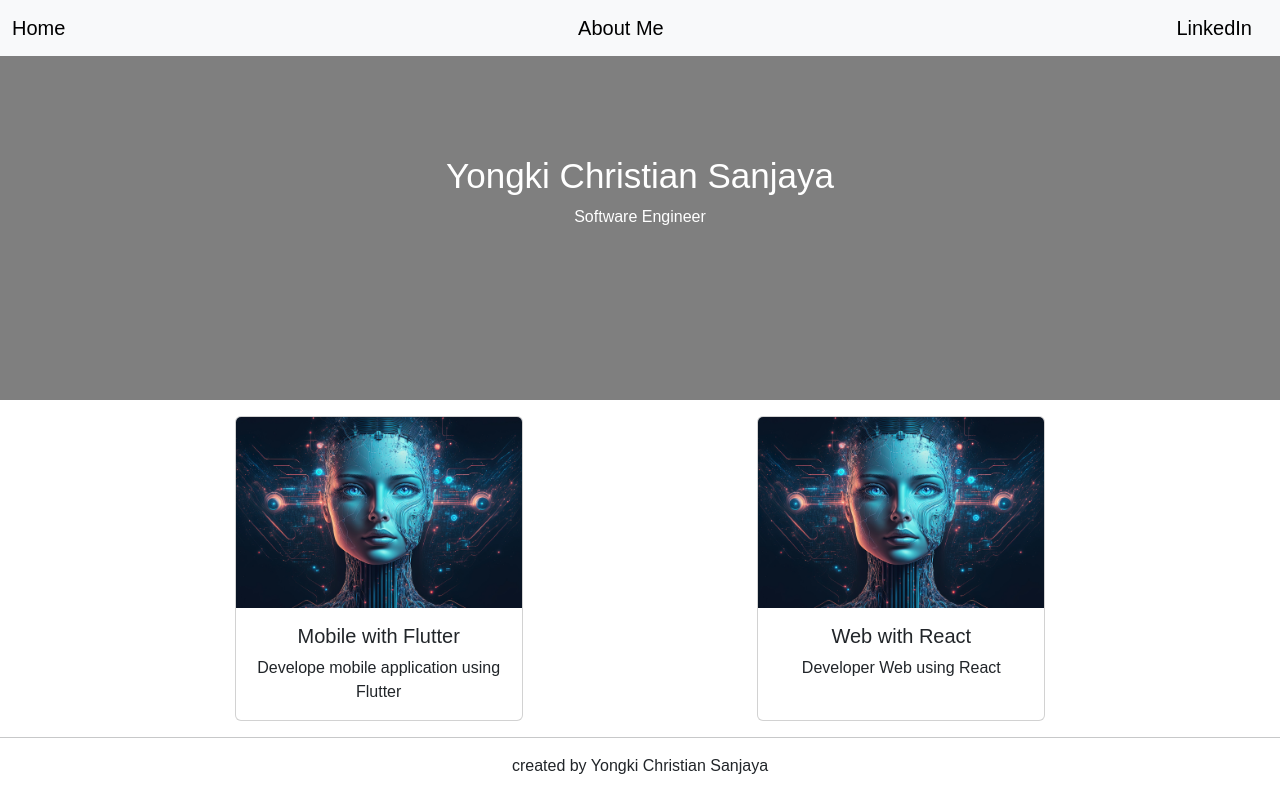
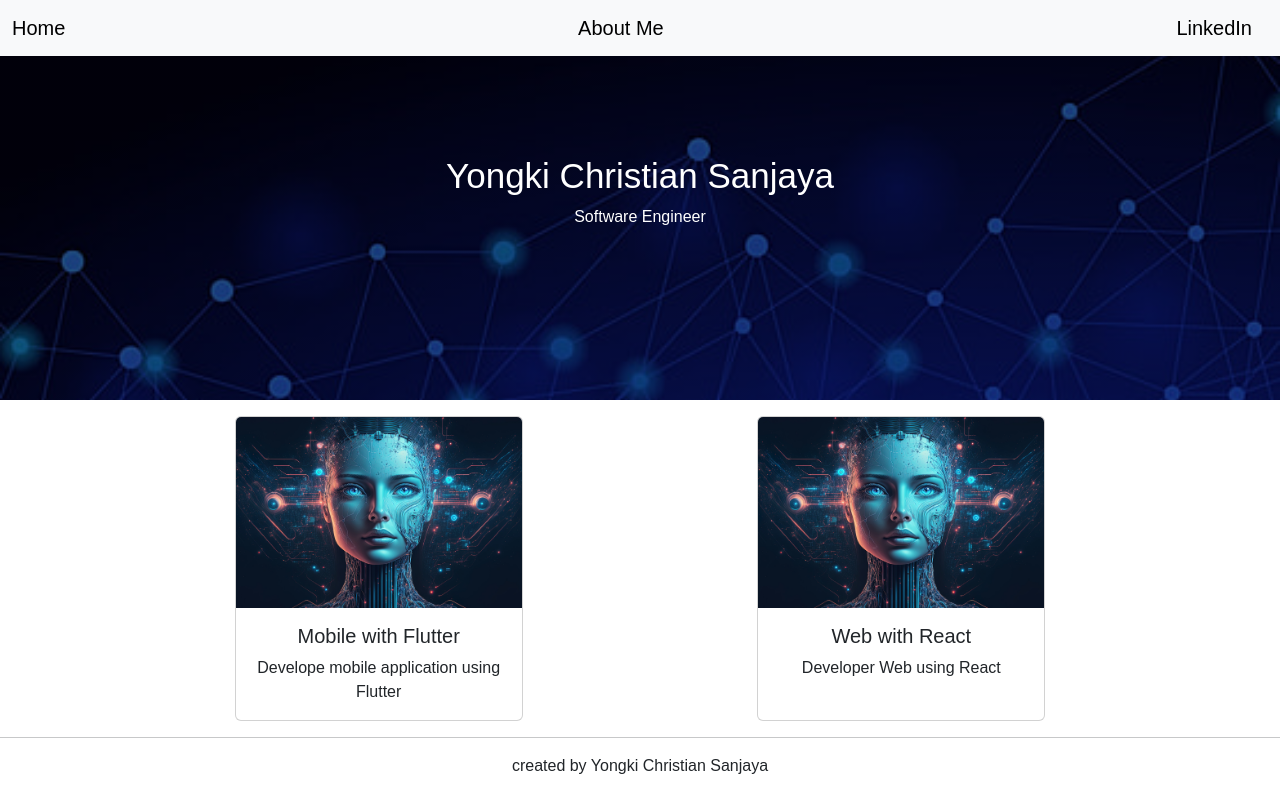
Before and after one commit to revou-trial-SE/28-nov-assignment-yongki51, a plain HTML site: page index.html in a window 1280 px wide. Drawn offline with nearby package versions, Linux system fonts and the light colour scheme; the site is published under a folder, as on GitHub Pages, so addresses that start at the root find nothing.

Commit message:
url with dot

```diff
--- a/style/style.css
+++ b/style/style.css
@@ -6,7 +6,7 @@ html {
 }
 
 .hero-image {
-  background-image: linear-gradient(rgba(0, 0, 0, 0.5), rgba(0, 0, 0, 0.5)),url("/assets/hero.jpg");
+  background-image: linear-gradient(rgba(0, 0, 0, 0.5), rgba(0, 0, 0, 0.5)),url("../assets/hero.jpg");
   height: 50%;
   background-position: center;
   background-repeat: no-repeat;
```
